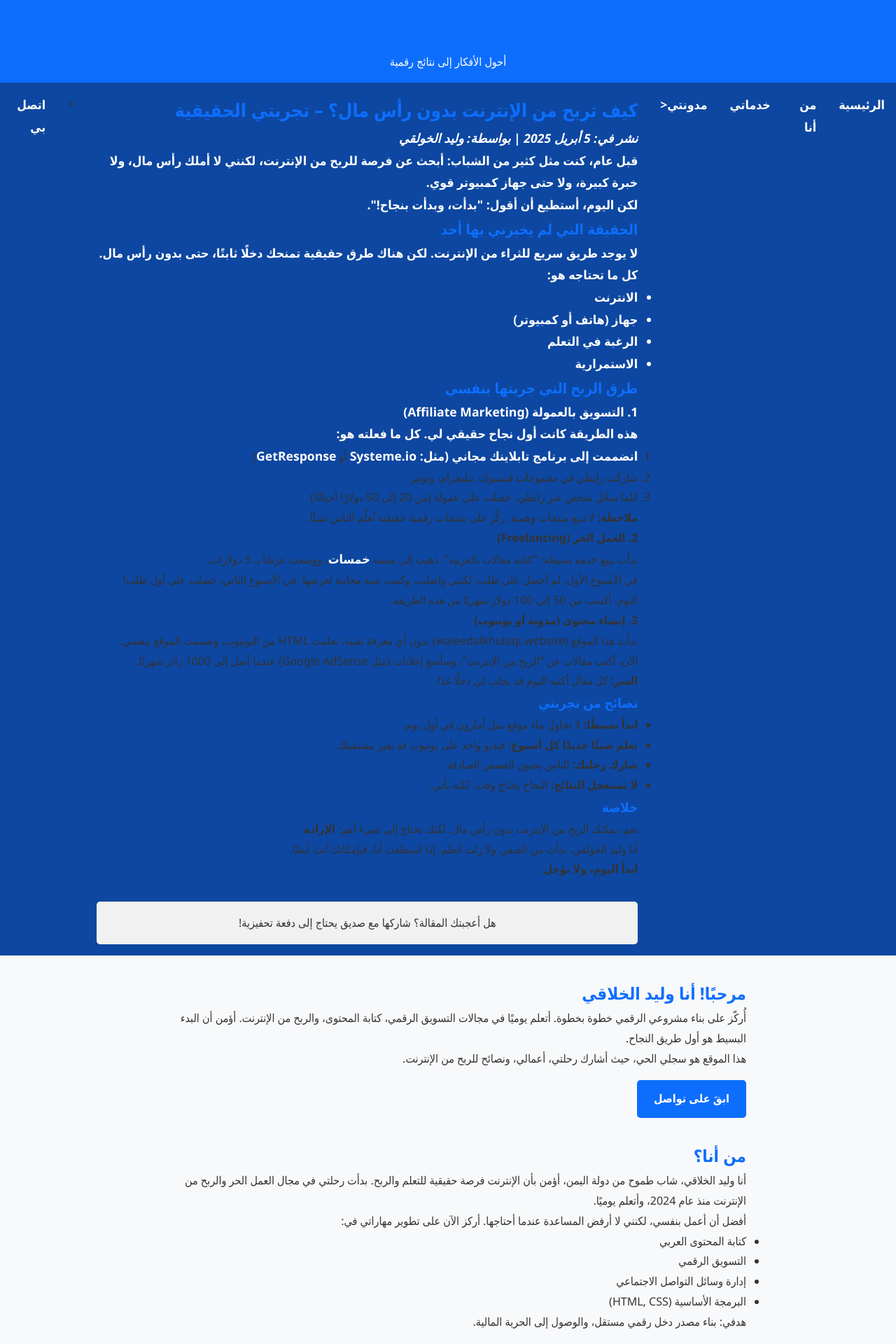
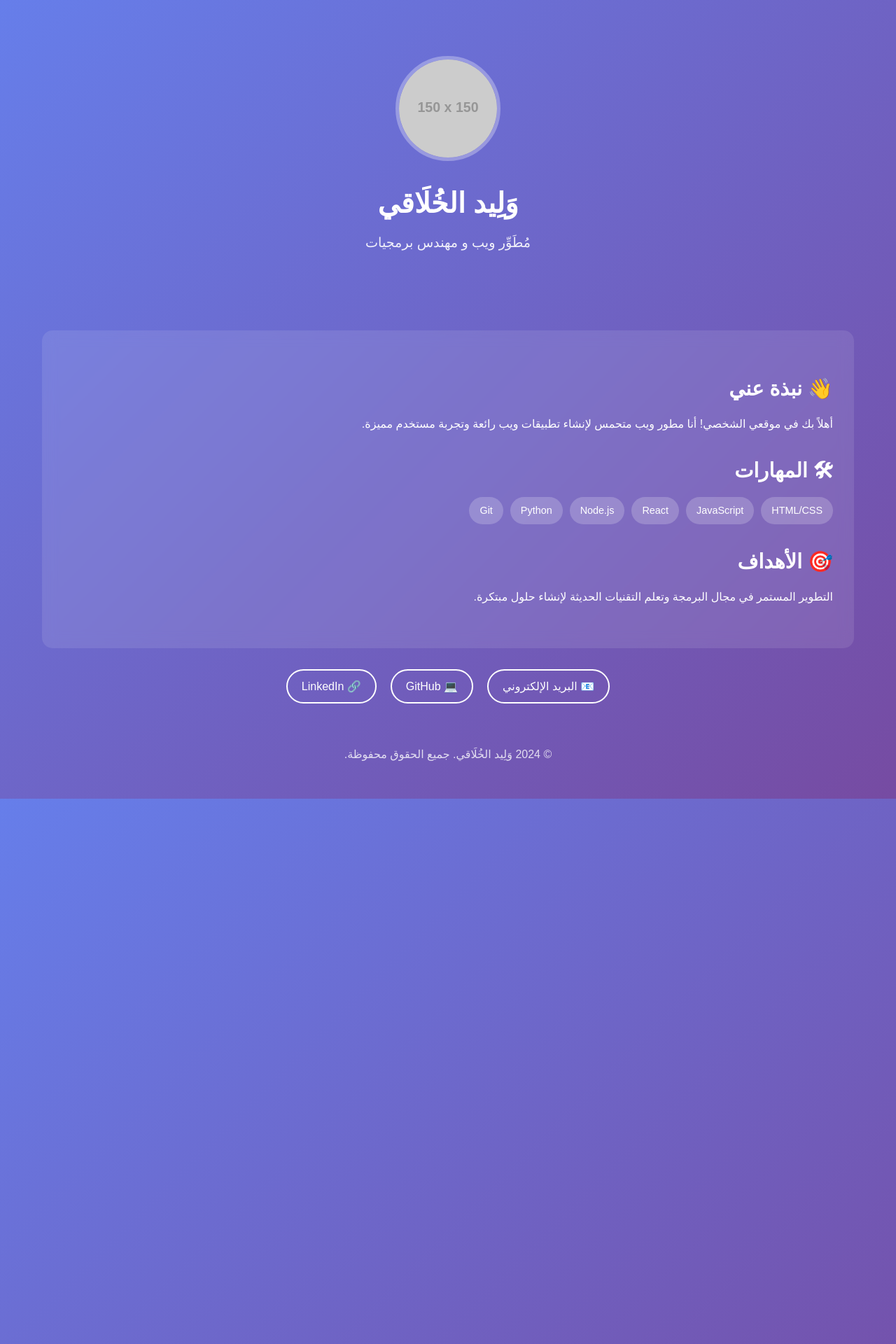
Before and after one commit to alkhulaqiw/waleedalkhulaqi-website, a Jekyll site: the page index.html, which Jekyll copies as it is, in a window 1280 px wide. Shown: the top 1920 px of the page at 70% size. Built offline with Jekyll 4.4.1, drawn with Linux system fonts in a browser that asks for light colours; some of the changed text lies outside the part shown.

Commit message:
Update index.html

```diff
--- a/index.html
+++ b/index.html
@@ -1,260 +1,155 @@
 <!DOCTYPE html>
-<html lang="ar" dir="rtl">
+<html lang="ar">
 <head>
-  <meta charset="UTF-8" />
-  <meta name="viewport" content="width=device-width, initial-scale=1.0"/>
-  <title>وَليد الخلاقي | الربح من الإنترنت</title>
-  <meta name="description" content="موقع وليد الخلاقي - أتعلم وأعمل وأربح من الإنترنت خطوة بخطوة">
+    <meta charset="UTF-8">
+    <meta name="viewport" content="width=device-width, initial-scale=1.0">
+    <title>وَلِيد الخُلَاقي - مُطَوِّر ويب</title>
     <style>
         * {
             margin: 0;
             padding: 0;
             box-sizing: border-box;
-      font-family: 'Segoe UI', Tahoma, Geneva, Verdana, sans-serif;
         }
+
         body {
-      background-color: #f8f9fa;
-      color: #333;
-      line-height: 1.8;
+            font-family: 'Arial', sans-serif;
+            background: linear-gradient(135deg, #667eea 0%, #764ba2 100%);
+            color: white;
+            line-height: 1.6;
+            direction: rtl;
         }
+
+        .container {
+            max-width: 1200px;
+            margin: 0 auto;
+            padding: 20px;
+        }
+
         header {
-      background: #0d6efd;
-      color: white;
-      padding: 1rem;
             text-align: center;
+            padding: 60px 20px;
         }
-    nav {
-      background: #0d47a1;
+
+        .profile-img {
+            width: 150px;
+            height: 150px;
+            border-radius: 50%;
+            border: 5px solid rgba(255,255,255,0.3);
+            margin-bottom: 20px;
+        }
+
+        h1 {
+            font-size: 2.5em;
+            margin-bottom: 10px;
+        }
+
+        .subtitle {
+            font-size: 1.2em;
+            opacity: 0.9;
+            margin-bottom: 30px;
+        }
+
+        .content {
+            background: rgba(255,255,255,0.1);
+            backdrop-filter: blur(10px);
+            border-radius: 15px;
+            padding: 30px;
+            margin: 20px 0;
+        }
+
+        .section {
+            margin: 30px 0;
+        }
+
+        h2 {
+            font-size: 1.8em;
+            margin-bottom: 15px;
+            color: #fff;
+        }
+
+        .skills {
+            display: flex;
+            flex-wrap: wrap;
+            gap: 10px;
+        }
+
+        .skill {
+            background: rgba(255,255,255,0.2);
+            padding: 8px 15px;
+            border-radius: 20px;
+            font-size: 0.9em;
+        }
+
+        .contact-links {
             display: flex;
             justify-content: center;
-      gap: 2rem;
-      padding: 1rem;
+            gap: 20px;
+            margin-top: 30px;
         }
-    nav a {
+
+        .contact-link {
             color: white;
             text-decoration: none;
-      font-weight: bold;
-      font-size: 1.1rem;
+            padding: 10px 20px;
+            border: 2px solid white;
+            border-radius: 25px;
+            transition: all 0.3s ease;
         }
-    nav a:hover {
-      text-decoration: underline;
+
+        .contact-link:hover {
+            background: white;
+            color: #667eea;
         }
-    section {
-      max-width: 900px;
-      margin: 2rem auto;
-      padding: 0 1.5rem;
-    }
-    h1, h2, h3 {
-      color: #0d6efd;
-    }
-    .btn {
-      display: inline-block;
-      background: #0d6efd;
-      color: white;
-      padding: 0.8rem 1.5rem;
-      margin-top: 1rem;
-      border-radius: 5px;
-      text-decoration: none;
-      font-weight: bold;
-    }
-    .btn:hover {
-      background: #0b5ed7;
-    }
-    .contact-form input, .contact-form textarea {
-      width: 100%;
-      padding: 0.8rem;
-      margin: 0.5rem 0;
-      border: 1px solid #ddd;
-      border-radius: 5px;
-    }
+
         footer {
             text-align: center;
-      padding: 2rem 1rem;
-      background: #f1f1f1;
-      color: #555;
-      margin-top: 3rem;
-    }
-    @media (max-width: 768px) {
-      nav {
-        flex-direction: column;
-        gap: 1rem;
-      }
+            padding: 30px;
+            margin-top: 30px;
+            opacity: 0.8;
         }
     </style>
 </head>
 <body>
-
+    <div class="container">
         <header>
-    <h1>وَليد الخلاقي</h1>
-    <p>أحول الأفكار إلى نتائج رقمية</p>
+            <img src="https://via.placeholder.com/150" alt="الصورة الشخصية" class="profile-img">
+            <h1>وَلِيد الخُلَاقي</h1>
+            <p class="subtitle">مُطَوِّر ويب و مهندس برمجيات</p>
         </header>
 
-  <nav>
-    <a href="#home">الرئيسية</a>
-    <a href="#about">من أنا</a>
-    <a href="#services">خدماتي</a>
-    <a href="#blog">مدونتي<<article>
-  <h2>كيف تربح من الإنترنت بدون رأس مال؟ – تجربتي الحقيقية</h2>
-  <p><em>نشر في: 5 أبريل 2025 | بواسطة: وليد الخولقي</em></p>
+        <div class="content">
+            <div class="section">
+                <h2>👋 نبذة عني</h2>
+                <p>أهلاً بك في موقعي الشخصي! أنا مطور ويب متحمس لإنشاء تطبيقات ويب رائعة وتجربة مستخدم مميزة.</p>
+            </div>
 
-  <p>
-    قبل عام، كنت مثل كثير من الشباب: أبحث عن فرصة للربح من الإنترنت، لكنني لا أملك رأس مال، ولا خبرة كبيرة، ولا حتى جهاز كمبيوتر قوي.
-  </p>
-  <p>
-    لكن اليوم، أستطيع أن أقول: "بدأت، وبدأت بنجاح!".
-  </p>
+            <div class="section">
+                <h2>🛠 المهارات</h2>
+                <div class="skills">
+                    <span class="skill">HTML/CSS</span>
+                    <span class="skill">JavaScript</span>
+                    <span class="skill">React</span>
+                    <span class="skill">Node.js</span>
+                    <span class="skill">Python</span>
+                    <span class="skill">Git</span>
+                </div>
+            </div>
 
-  <h3>الحقيقة التي لم يخبرني بها أحد</h3>
-  <p>
-    لا يوجد طريق سريع للثراء من الإنترنت. لكن هناك طرق <strong>حقيقية</strong> تمنحك دخلًا ثابتًا، حتى بدون رأس مال. كل ما تحتاجه هو:
-  </p>
-  <ul>
-    <li>الانترنت</li>
-    <li>جهاز (هاتف أو كمبيوتر)</li>
-    <li>الرغبة في التعلم</li>
-    <li>الاستمرارية</li>
-  </ul>
+            <div class="section">
+                <h2>🎯 الأهداف</h2>
+                <p>التطوير المستمر في مجال البرمجة وتعلم التقنيات الحديثة لإنشاء حلول مبتكرة.</p>
+            </div>
+        </div>
 
-  <h3>طرق الربح التي جربتها بنفسي</h3>
-
-  <h4>1. التسويق بالعمولة (Affiliate Marketing)</h4>
-  <p>
-    هذه الطريقة كانت أول نجاح حقيقي لي. كل ما فعلته هو:
-  </p>
-  <ol>
-    <li>انضممت إلى برنامج تابلاينك مجاني (مثل: <a href="https://systeme.io" target="_blank">Systeme.io</a> أو <a href="https://getresponse.com" target="_blank">GetResponse</a>)</li>
-    <li>شاركت رابطي في مجموعات فيسبوك، تيليجرام، وتوتير</li>
-    <li>كلما سجّل شخص عبر رابطي، حصلت على عمولة (من 20 إلى 50 دولارًا أحيانًا!)</li>
-  </ol>
-  <p>
-    <strong>ملاحظة:</strong> لا تبيع منتجات وهمية. ركّز على منتجات رقمية حقيقية تُعلّم الناس شيئًا.
-  </p>
-
-  <h4>2. العمل الحر (Freelancing)</h4>
-  <p>
-    بدأت ببيع خدمة بسيطة: "كتابة مقالات بالعربية". ذهبت إلى منصة <a href="https://khamsat.com" target="_blank">خمسات</a>، ووضعت عرضًا بـ 5 دولارات.
-  </p>
-  <p>
-    في الأسبوع الأول، لم أحصل على طلب. لكنني واصلت، وكتبت عينة مجانية لعرضها.
-    في الأسبوع الثاني، حصلت على أول طلب!
-  </p>
-  <p>
-    اليوم، أكسب من 50 إلى 100 دولار شهريًا من هذه الطريقة.
-  </p>
-
-  <h4>3. إنشاء محتوى (مدونة أو يوتيوب)</h4>
-  <p>
-    بدأت هذا الموقع (waleedalkhulaqi.website) بدون أي معرفة تقنية. تعلمت HTML من اليوتيوب، وصممت الموقع بنفسي.
-  </p>
-  <p>
-    الآن، أكتب مقالات عن "الربح من الإنترنت"، وسأضع إعلانات (مثل Google AdSense) عندما أصل إلى 1000 زائر شهريًا.
-  </p>
-  <p>
-    <strong>السر:</strong> كل مقال أكتبه اليوم قد يجلب لي دخلًا غدًا.
-  </p>
-
-  <h3>نصائح من تجربتي</h3>
-  <ul>
-    <li><strong>ابدأ بسيطًا:</strong> لا تحاول بناء موقع مثل أمازون في أول يوم.</li>
-    <li><strong>تعلم شيئًا جديدًا كل أسبوع:</strong> فيديو واحد على يوتيوب قد يغير مستقبلك.</li>
-    <li><strong>شارك رحلتك:</strong> الناس يحبون القصص الصادقة.</li>
-    <li><strong>لا تستعجل النتائج:</strong> النجاح يحتاج وقت، لكنه يأتي.</li>
-  </ul>
-
-  <h3>خلاصة</h3>
-  <p>
-    نعم، يمكنك الربح من الإنترنت بدون رأس مال. لكنك تحتاج إلى شيء أهم: <strong>الإرادة</strong>.
-  </p>
-  <p>
-    أنا وليد الخولقي، بدأت من الصفر، ولا زلت أتعلم. إذا استطعت أنا، فبإمكانك أنت أيضًا.
-  </p>
-  <p>
-    <strong>ابدأ اليوم، ولا تؤجل.</strong>
-  </p>
-
-  <p style="text-align: center; margin-top: 2rem; padding: 1rem; background: #f1f1f1; border-radius: 5px;">
-    هل أعجبتك المقالة؟ شاركها مع صديق يحتاج إلى دفعة تحفيزية!
-  </p>
-</article>>
-    <a href="#contact">اتصل بي</a>
-  </nav>
-
-  <section id="home">
-    <h2>مرحبًا! أنا وليد الخلاقي</h2>
-    <p>
-      أُركّز على بناء مشروعي الرقمي خطوة بخطوة. أتعلم يوميًا في مجالات التسويق الرقمي، كتابة المحتوى، والربح من الإنترنت.
-      أؤمن أن البدء البسيط هو أول طريق النجاح.
-    </p>
-    <p>
-      هذا الموقع هو سجلي الحي، حيث أشارك رحلتي، أعمالي، ونصائح للربح من الإنترنت.
-    </p>
-    <a href="#contact" class="btn">ابقَ على تواصل</a>
-  </section>
-
-  <section id="about">
-    <h2>من أنا؟</h2>
-    <p>
-      أنا وليد الخلاقي، شاب طموح من دولة اليمن، أؤمن بأن الإنترنت فرصة حقيقية للتعلم والربح. بدأت رحلتي في مجال العمل الحر والربح من الإنترنت منذ عام 2024، وأتعلم يوميًا.
-    </p>
-    <p>
-      أفضل أن أعمل بنفسي، لكنني لا أرفض المساعدة عندما أحتاجها. أركز الآن على تطوير مهاراتي في:
-    </p>
-    <ul>
-      <li>كتابة المحتوى العربي</li>
-      <li>التسويق الرقمي</li>
-      <li>إدارة وسائل التواصل الاجتماعي</li>
-      <li>البرمجة الأساسية (HTML, CSS)</li>
-    </ul>
-    <p>
-      هدفي: بناء مصدر دخل رقمي مستقل، والوصول إلى الحرية المالية.
-    </p>
-  </section>
-
-  <section id="services">
-    <h2>خدماتي</h2>
-    <p>أقدم خدمات بسيطة ومفيدة للشركات والأفراد:</p>
-    <ul>
-      <li><strong>كتابة مقالات ومحتوى عربي</strong>: لمواقع، مدونات، أو صفحات.</li>
-      <li><strong>إدارة صفحات السوشيال ميديا</strong>: فيسبوك، تويتر، إنستغرام.</li>
-      <li><strong>التسويق بالعمولة</strong>: الترويج لمنتجات رقمية بروابط تابعة.</li>
-      <li><strong>تصميم بوسترات بسيطة</strong>: باستخدام Canva.</li>
-    </ul>
-    <p>هل تبحث عن خدمة؟ <a href="#contact" class="btn">تواصل معي الآن</a></p>
-  </section>
-
-  <section id="blog">
-    <h2>مدونتي</h2>
-    <p>هنا أشارك تجربتي ونصائح للربح من الإنترنت:</p>
-    <ul>
-      <li><strong>كيف تربح من الإنترنت بدون رأس مال؟</strong> – تجربتي الشخصية</li>
-      <li><strong>أفضل 5 طرق للربح من الإنترنت في 2025</strong></li>
-      <li><strong>كيف بدأت هذا الموقع بنفسي؟</strong></li>
-      <li><strong>ما الفرق بين التسويق بالعمولة والعمل الحر؟</strong></li>
-    </ul>
-    <p>تابع التحديثات قريبًا!</p>
-  </section>
-
-  <section id="contact">
-    <h2>اتصل بي</h2>
-    <p>لأي استفسار أو طلب خدمة، تواصل معي عبر البريد:</p>
-    <p><strong>البريد: kas201066@gmail.com</strong></p>
-
-    <form class="contact-form" action="#" method="post">
-      <input type="text" placeholder="اسمك" required />
-      <input type="email" placeholder="بريدك الإلكتروني" required />
-      <input type="text" placeholder="الموضوع" required />
-      <textarea rows="5" placeholder="رسالتك..." required></textarea>
-      <button type="submit" class="btn">إرسال الرسالة</button>
-    </form>
-    <p style="margin-top: 1rem; font-size: 0.9rem; color: #666;">
-      سأرد عليك في أقرب وقت ممكن.
-    </p>
-  </section>
+        <div class="contact-links">
+            <a href="mailto:your-email@gmail.com" class="contact-link">📧 البريد الإلكتروني</a>
+            <a href="https://github.com/yourusername" class="contact-link">💻 GitHub</a>
+            <a href="https://linkedin.com/in/yourprofile" class="contact-link">🔗 LinkedIn</a>
+        </div>
 
         <footer>
-    <p>© 2025 وَليد الخلاقي. جميع الحقوق محفوظة.</p>
-    <p>الموقع مُبنى بحب وعمل مستقل</p>
+            <p>&copy; 2024 وَلِيد الخُلَاقي. جميع الحقوق محفوظة.</p>
         </footer>
-
+    </div>
 </body>
 </html>
```
Lines whose indentation alone changed are shown as unchanged.
